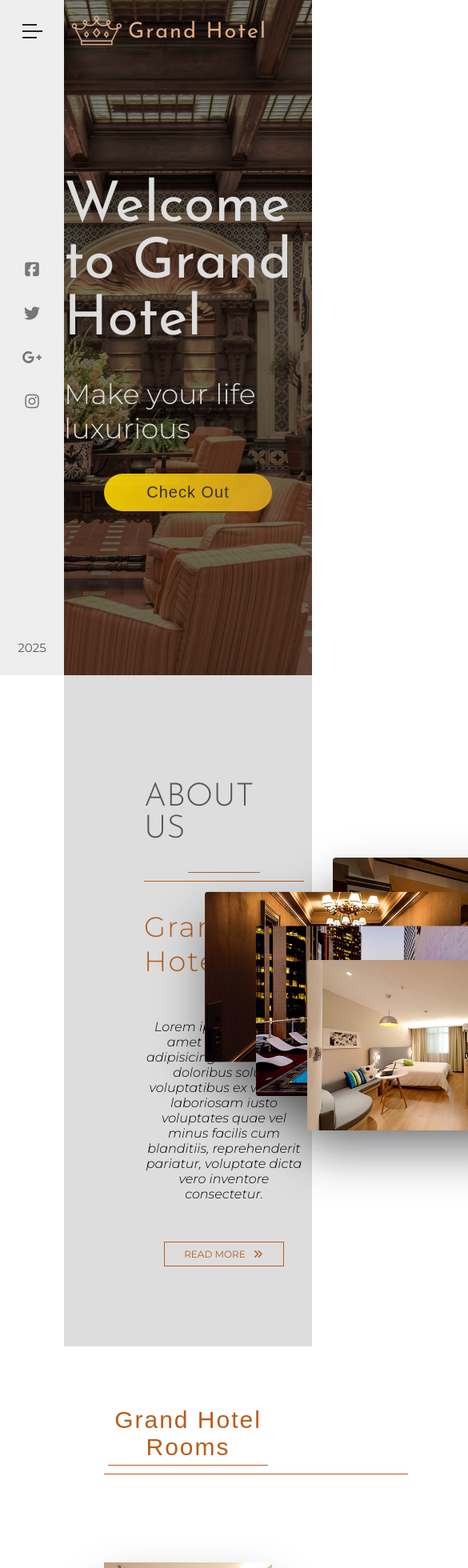
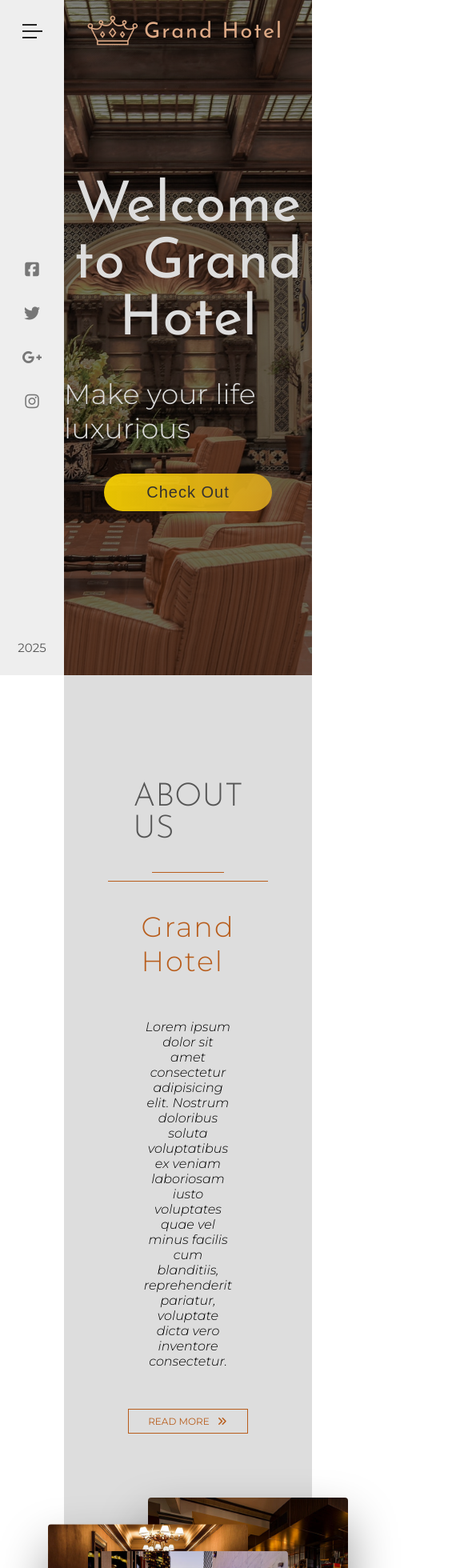
Before and after one commit to BohdanLytvynov/Grand-Hotel-Web-Site, an Angular app in the folder grand-hotel/: page / in a window 390 px wide. Shown: the top 1960 px of the page at 80% size, 585 px wide, since content can reach past the window. Built offline with nearby package versions, Linux system fonts and the light colour scheme; a web font is replaced by a local one.

Commit message:
Responsible making

```diff
--- a/grand-hotel/src/app/about-us/about-us.css
+++ b/grand-hotel/src/app/about-us/about-us.css
@@ -79,6 +79,7 @@
     left: 50%;
     box-shadow: 0 3rem 6rem rgba(0,0,0,0.4);
     border-radius: 0.4rem;
+    z-index: 0.9;
 }
 
 .image-1{
@@ -96,3 +97,39 @@
 .image-4{
     transform: translate(-30%, -30%);
 }
+
+@media(max-width: 1200px){
+    .about-us{
+        flex-direction: column;
+        padding-bottom: 20rem;
+    }
+
+    .about-us-content{
+        margin-bottom: 13rem;
+    }
+
+    .image{
+        width: 25rem;
+    }
+}
+
+@media(max-width: 900px){
+    .banner{
+        text-align: center;
+    }
+
+    .banner-heading{
+        font-size: 4.7rem;
+    }
+
+    .banner-paragraph{
+        font-size: 2.6rem;
+    }
+
+    .banner-button{
+        width: 16rem;
+        font-size: 1.5rem;
+    }
+
+
+}
--- a/grand-hotel/src/app/customers/customers.css
+++ b/grand-hotel/src/app/customers/customers.css
@@ -61,3 +61,22 @@
     margin-left: 1.5rem;
     margin-right: 1.5rem;
 }
+
+@media(max-width:1400px){
+    .customers-card-wrapper{
+        flex-direction: column;
+        align-items: center;
+        gap: 5rem;
+    }
+}
+
+@media(max-width: 700px){
+    .customer-card{
+        flex-direction: column;
+        width: 20rem;
+    }
+
+    .customer-image{
+        margin-left: 0rem;
+    }
+}
--- a/grand-hotel/src/app/footer/footer.css
+++ b/grand-hotel/src/app/footer/footer.css
@@ -115,3 +115,32 @@
 .text-right span{
     color: gold;
 }
+
+@media(max-width: 1400px) {
+    .main-part{
+        flex-direction: column;
+        align-items: baseline;
+    }
+
+    .footer-list{
+        display: flex;
+    }
+
+    .footer-list-item{
+        margin-right: 3rem;
+    }
+}
+
+@media(max-width: 750px){
+    .footer-list{
+        display: block;
+    }
+
+    .creator-part{
+        flex-direction: column;
+    }
+
+    .copyrigth-text{
+        order: 1;
+    }
+}
--- a/grand-hotel/src/app/header/header.css
+++ b/grand-hotel/src/app/header/header.css
@@ -21,6 +21,8 @@
 .brand-img{
     width: 80px;
     height: 80px;
+    margin-left: 2rem;
+    margin-right: 1remS;
 }
 
 .banner{
@@ -86,3 +88,9 @@
     }
 }
 /* animations end */
+
+@media(max-width:900px){
+    .banner-heading{
+        text-align: center;
+    }
+}
```
